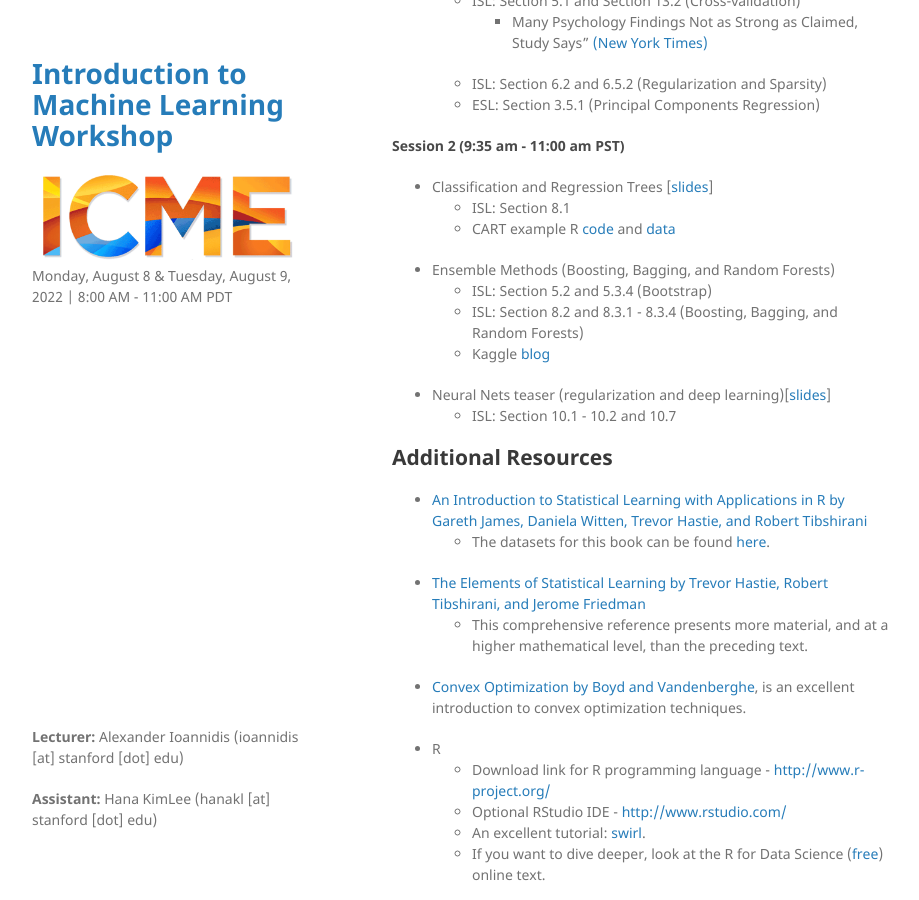
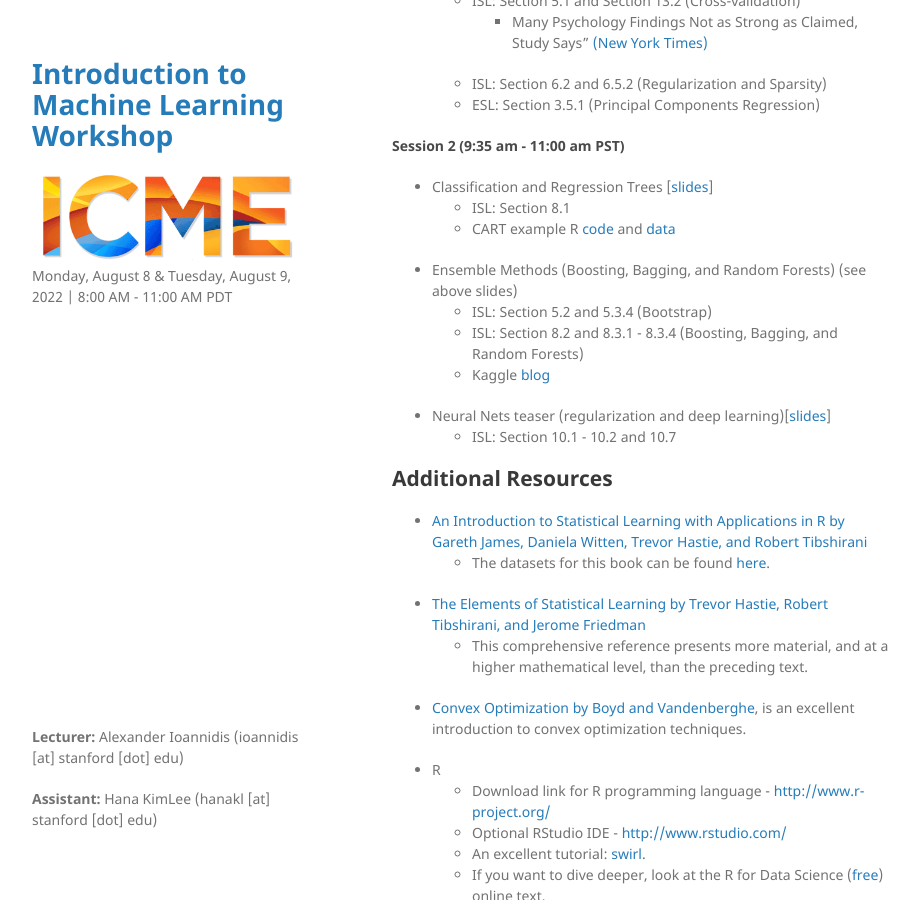
Before and after one commit to hanakl/intro_to_ml_23, a Jekyll site: the page built from index.md, in a window 1280 px wide and 900 px high, scrolled down 2346 px. Shown: the whole window, without its empty margins (178-1097 px from the left). Built offline with Jekyll 4.4.1, drawn with Linux system fonts in a browser that asks for light colours; our own code applies the rules of GitHub Pages for plain Markdown files.

Commit message:
Update index.md

```diff
--- a/index.md
+++ b/index.md
@@ -67,7 +67,7 @@ ESL = [Elements of Statistical Learning](https://hastie.su.domains/ElemStatLearn
   - ISL: Section 8.1
   - CART example R [code](https://drive.google.com/file/d/0BzqeP3J9B8lZVDV0UjdzVFU4ZTQ/view?usp=sharing) and [data](https://drive.google.com/file/d/0BzqeP3J9B8lZMkdUOTVINUFnNVk/edit?usp=sharing)
 
-- Ensemble Methods (Boosting, Bagging, and Random Forests)
+- Ensemble Methods (Boosting, Bagging, and Random Forests) (see above slides)
   - ISL: Section 5.2 and 5.3.4 (Bootstrap)
   - ISL: Section 8.2 and 8.3.1 - 8.3.4 (Boosting, Bagging, and Random Forests)
   - Kaggle [blog](https://medium.com/kaggle-blog/profiling-top-kagglers-bestfitting-currently-1-in-the-world-58cc0e187b)
```
